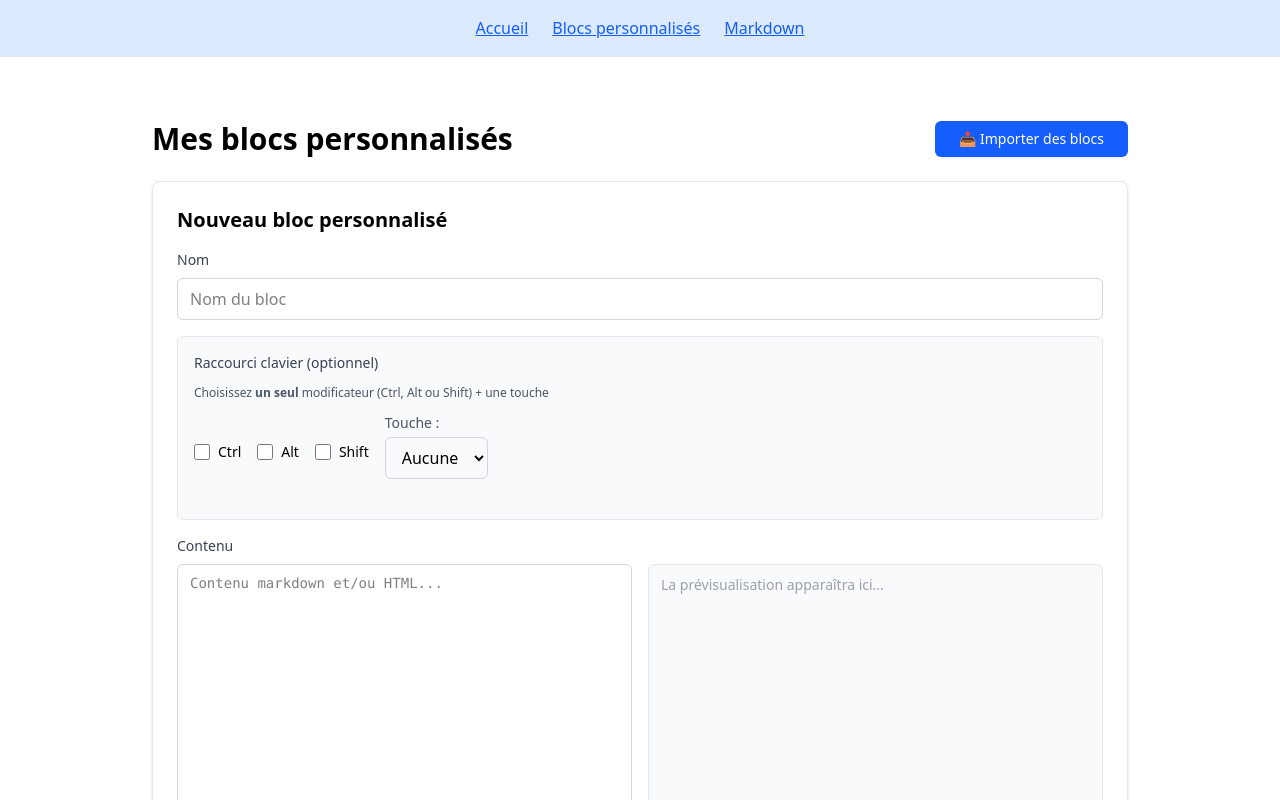
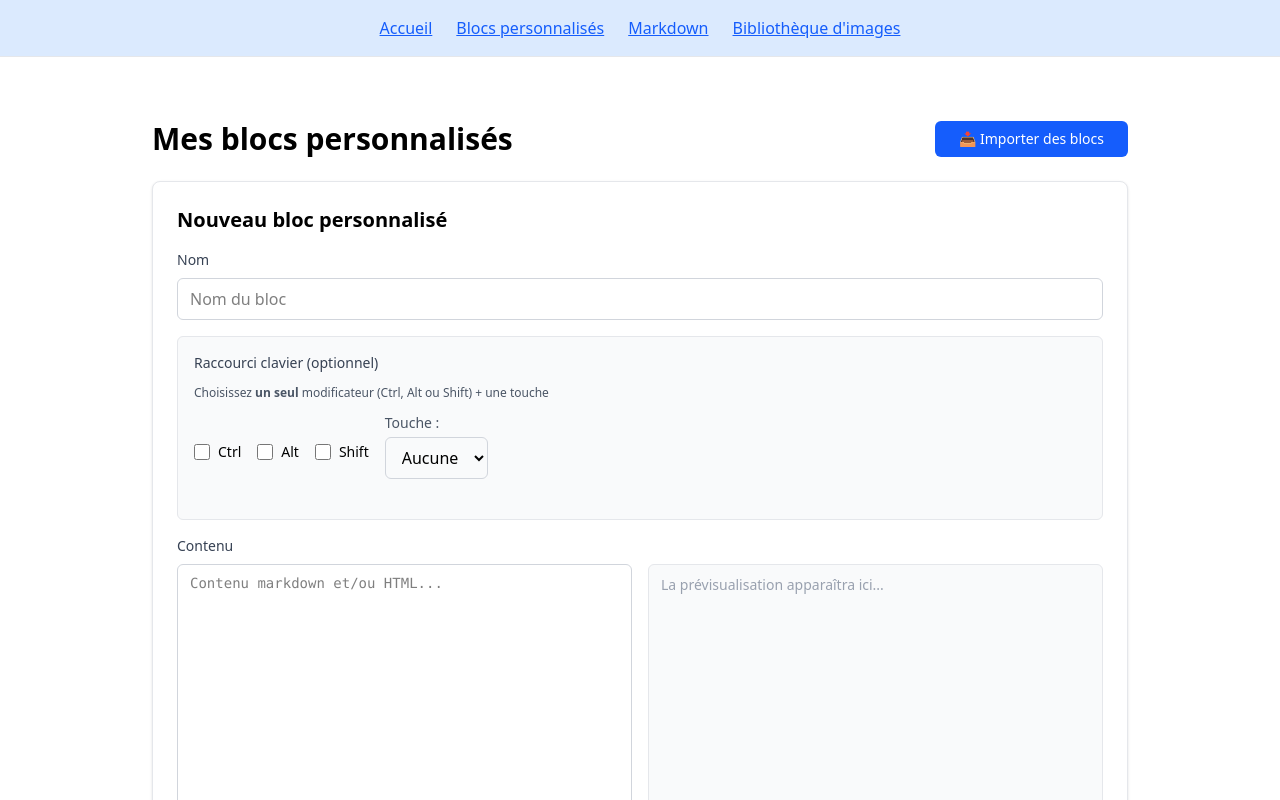
Before and after one commit to EnzoKFM/markdown-project, a React (Vite) app: page /blocks in a window 1280 px wide. Shown: the top 800 px of the page. Built offline with nearby package versions, Linux system fonts and the light colour scheme.

Commit message:
(/) ImageLibrary - Deplaced ImageLibrary (components -> pages) - Added link in header - Added route for router

```diff
--- a/src/components/App.jsx
+++ /dev/null
@@ -1,15 +0,0 @@
-import ImageLibrary from "./ImageLibrary";
-
-
-function App() {
-
-  return (
-    <>
-      <div>
-      <ImageLibrary />
-    </div>
-    </>
-  )
-}
-
-export default App
--- a/src/components/Header.jsx
+++ b/src/components/Header.jsx
@@ -18,6 +18,12 @@ function Header() {
       >
         Markdown
       </Link>
+      <Link
+        to="/image-library"
+        className="text-blue-600 hover:text-blue-800 underline"
+      >
+        Bibliothèque d'images
+      </Link>
     </nav>
   );
 }
--- a/src/router/router.js
+++ b/src/router/router.js
@@ -1,6 +1,7 @@
 import { createBrowserRouter } from "react-router-dom";
 import Blocks from "../pages/Blocks";
 import Markdown from "../pages/Markdown";
+import ImageLibrary from "../pages/ImageLibrary";
 import Home from "../pages/Home";
 import Layout from "../pages/Layout";
 import Error404 from "../pages/Error404";
@@ -23,6 +24,10 @@ const router = createBrowserRouter([
         Component: Markdown,
       },
       {
+        path: "image-library",
+        Component: ImageLibrary,
+      },
+      {
         path: "*",
         Component: Error404,
       },
```
Also changed, not shown: src/pages/ImageLibrary.jsx (renamed from src/components/ImageLibrary.jsx).
